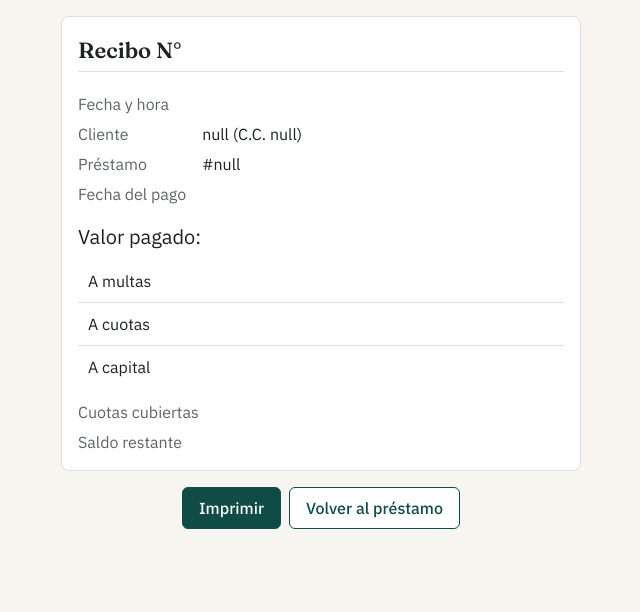
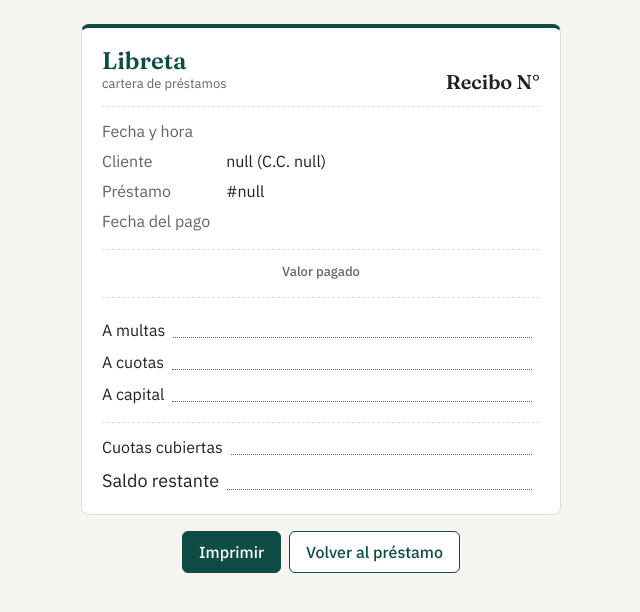
Before and after one commit to Juand13go/cartera-prestamos, a Spring app: template src/main/resources/templates/recibo.html in a window 1280 px wide. Shown: the part 57-669 px from the top of the page, without its empty margins (319-959 px from the left). Run offline with Thymeleaf, Linux system fonts and the light colour scheme; the template is opened without the code that fills it, so the values that code supplies are empty; database files in the repository are not loaded.

Commit message:
feat(web): da formato de comprobante al recibo
Al imprimir sale solo el comprobante en negro, para que se lea bien en cualquier impresora.

```diff
--- a/src/main/resources/static/css/estilos.css
+++ b/src/main/resources/static/css/estilos.css
@@ -270,11 +270,42 @@ main.angosta { max-width: 680px; }
 .progreso { display: flex; align-items: center; gap: 12px; margin: 8px 0; }
 .progreso progress { flex: 1; max-width: 360px; height: 14px; accent-color: var(--tinta); }
 
-/* ---------- Recibo ---------- */
-.recibo { max-width: 520px; margin: 0 auto 16px; padding-top: 12px; }
-.recibo h1 { font-size: 22px; }
-.valor-recibo { font-size: 20px; margin: 16px 0 8px; }
-main > .acciones { justify-content: center; }
+/* ---------- Recibo: formato de comprobante ---------- */
+.recibo {
+    max-width: 480px;
+    margin: 8px auto 16px;
+    padding: 20px 20px 16px;
+    border-top: 4px solid var(--tinta);
+}
+.recibo-cabeza {
+    display: flex;
+    flex-wrap: wrap;
+    justify-content: space-between;
+    align-items: flex-end;
+    gap: 8px 16px;
+    padding-bottom: 12px;
+    border-bottom: 1px dashed var(--borde);
+}
+.recibo-marca { margin: 0; font-family: var(--letra-titulos); font-weight: 600; font-size: 24px; color: var(--tinta); line-height: 1.1; }
+.recibo-sub { margin: 0; font-size: 13px; color: var(--suave); }
+.recibo h1 { margin: 0; padding: 0; border: none; font-size: 20px; }
+.recibo-valor { margin: 16px 0; padding: 12px 0; text-align: center; border-top: 1px dashed var(--borde); border-bottom: 1px dashed var(--borde); }
+.recibo-valor .rotulo { margin: 0; font-size: 13px; font-weight: 500; color: var(--suave); }
+.recibo-valor .cifra {
+    margin: 0 0 4px;
+    font-family: var(--letra-titulos);
+    font-weight: 600;
+    font-size: 36px;
+    font-variant-numeric: tabular-nums;
+}
+/* Líneas del desglose: concepto, puntos y valor a la derecha. */
+.desglose { list-style: none; margin: 0; padding: 0; }
+.desglose li { display: flex; align-items: baseline; gap: 8px; padding: 4px 0; }
+.desglose li > :first-child { flex: 1; display: flex; gap: 8px; }
+.desglose li > :first-child::after { content: ""; flex: 1; border-bottom: 1px dotted var(--suave); transform: translateY(-4px); }
+.recibo-pie { margin-top: 12px; padding-top: 8px; border-top: 1px dashed var(--borde); }
+.recibo-pie .saldo { font-size: 18px; }
+.botones-recibo { justify-content: center; }
 
 /* ---------- Celular (desde 360 px) ---------- */
 @media (max-width: 600px) {
@@ -289,9 +320,14 @@ main > .acciones { justify-content: center; }
     .datos.montos { grid-template-columns: 1fr auto; gap: 6px 12px; }
 }
 
-/* ---------- Impresión (recibos): sin barra ni botones ---------- */
+/* ---------- Impresión (recibos): solo la hoja, sin barra ni botones ---------- */
 @media print {
+    @page { margin: 12mm; }
     .menu, .no-imprimir, form { display: none !important; }
-    body { background: #fff; }
+    body { background: #fff; color: #000; }
+    main { padding: 0; }
     section { border: none; }
+    .recibo { max-width: 120mm; margin: 0 auto; padding: 8px 0; border-top: 3px solid #000; }
+    .recibo-marca, .recibo-valor .cifra { color: #000; }
+    .etiqueta { border: 1px solid #000; background: none; color: #000; }
 }
--- a/src/main/resources/templates/recibo.html
+++ b/src/main/resources/templates/recibo.html
@@ -7,8 +7,16 @@
 <main>
     <div class="no-imprimir" th:insert="~{fragmentos :: mensajes}"></div>
 
+    <!-- Formato de comprobante. Al imprimir solo sale esta hoja (sin barra superior ni botones). -->
     <section class="recibo">
-        <h1>Recibo N° <span th:text="${recibo.numero}">123</span></h1>
+        <div class="recibo-cabeza">
+            <div>
+                <p class="recibo-marca">Libreta</p>
+                <p class="recibo-sub">cartera de préstamos</p>
+            </div>
+            <h1>Recibo N° <span th:text="${recibo.numero}">123</span></h1>
+        </div>
+
         <dl class="datos">
             <dt>Fecha y hora</dt><dd th:text="${#temporals.format(recibo.fechaHora, 'dd/MM/yyyy HH:mm')}">10/12/2026 09:30</dd>
             <dt>Cliente</dt><dd th:text="${recibo.cliente.nombre} + ' (C.C. ' + ${recibo.cliente.cedula} + ')'">Laura</dd>
@@ -16,24 +24,26 @@
             <dt>Fecha del pago</dt><dd th:text="${#temporals.format(recibo.pago.fecha, 'dd/MM/yyyy')}">10/12/2026</dd>
         </dl>
 
-        <p class="valor-recibo">Valor pagado: <strong th:text="${@textos.pesos(recibo.valor)}">$160.000</strong>
-            <span th:if="${recibo.pago.cancelacion}" class="etiqueta">cancelación total</span></p>
+        <div class="recibo-valor">
+            <p class="rotulo">Valor pagado</p>
+            <p class="cifra" th:text="${@textos.pesos(recibo.valor)}">$160.000</p>
+            <span th:if="${recibo.pago.cancelacion}" class="etiqueta estado-PAGADA">cancelación total</span>
+        </div>
 
-        <table>
-            <tbody>
-            <tr><td>A multas</td><td class="numero" th:text="${@textos.pesos(recibo.pago.abonoAMultas)}">$0</td></tr>
-            <tr><td>A cuotas</td><td class="numero" th:text="${@textos.pesos(recibo.pago.abonoACuotas)}">$160.000</td></tr>
-            <tr><td>A capital</td><td class="numero" th:text="${@textos.pesos(recibo.pago.abonoACapital)}">$0</td></tr>
-            </tbody>
-        </table>
+        <!-- Cómo se repartió el pago: cada línea con puntos hasta el valor, como en un comprobante. -->
+        <ul class="desglose">
+            <li><span>A multas</span><span class="numero" th:text="${@textos.pesos(recibo.pago.abonoAMultas)}">$0</span></li>
+            <li><span>A cuotas</span><span class="numero" th:text="${@textos.pesos(recibo.pago.abonoACuotas)}">$160.000</span></li>
+            <li><span>A capital</span><span class="numero" th:text="${@textos.pesos(recibo.pago.abonoACapital)}">$0</span></li>
+        </ul>
 
-        <dl class="datos">
-            <dt>Cuotas cubiertas</dt><dd th:text="${@textos.cuotas(recibo.cuotasCubiertas)}">1</dd>
-            <dt>Saldo restante</dt><dd><strong th:text="${@textos.pesos(recibo.saldoRestante)}">$2.000.000</strong></dd>
-        </dl>
+        <ul class="desglose recibo-pie">
+            <li><span>Cuotas cubiertas</span><span th:text="${@textos.cuotas(recibo.cuotasCubiertas)}">1</span></li>
+            <li class="saldo"><span>Saldo restante</span><strong class="numero" th:text="${@textos.pesos(recibo.saldoRestante)}">$2.000.000</strong></li>
+        </ul>
     </section>
 
-    <div class="acciones no-imprimir">
+    <div class="acciones no-imprimir botones-recibo">
         <button type="button" onclick="window.print()">Imprimir</button>
         <a class="boton" th:if="${enlaceWhatsapp != null}" th:href="${enlaceWhatsapp}" target="_blank" rel="noopener">Enviar por WhatsApp</a>
         <a class="boton secundario" th:href="@{${volverA}}">Volver al préstamo</a>
```
